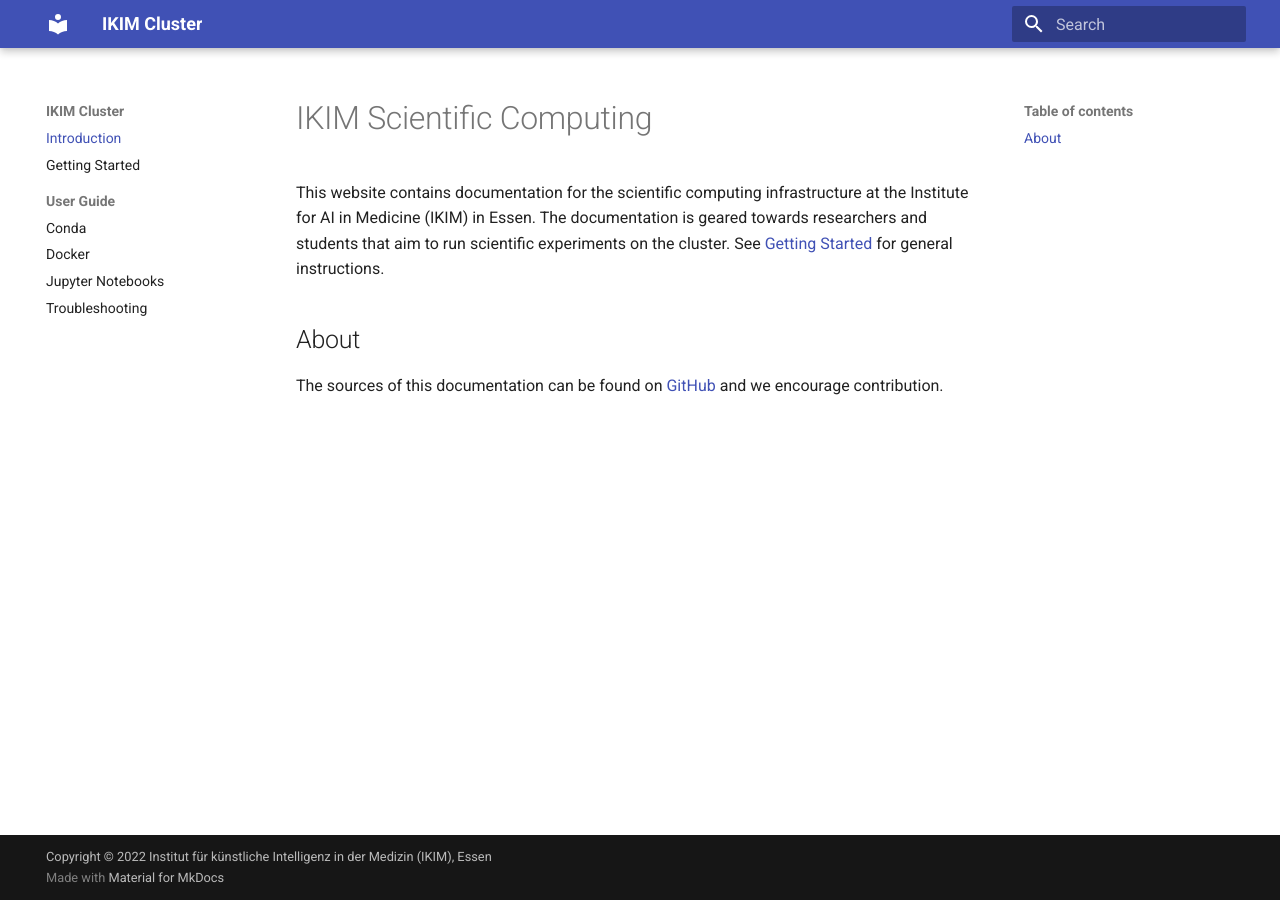
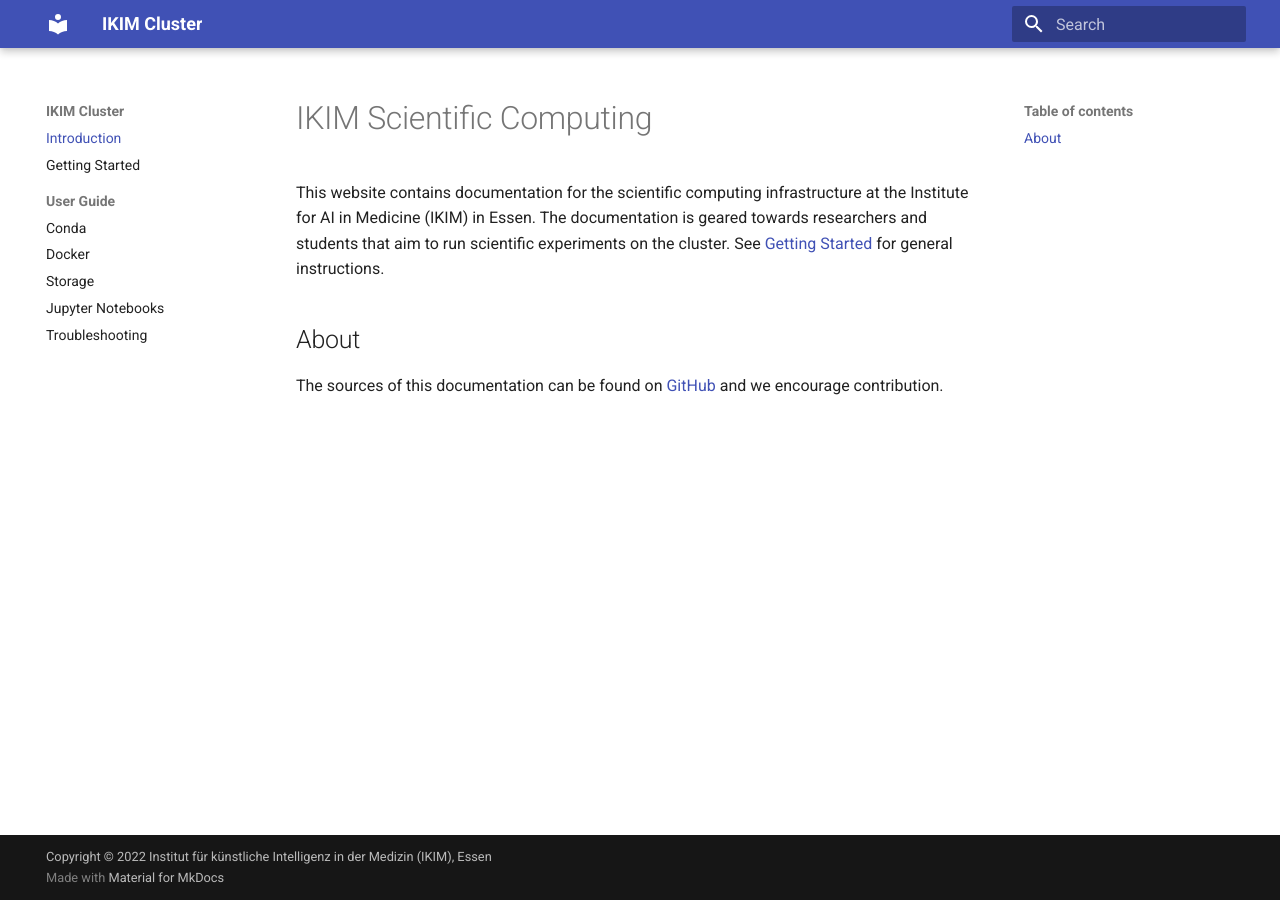
Before and after one commit to IKIM-Essen/ClusterDocs, an MkDocs documentation site: the page built from docs/index.md, in a window 1280 px wide. Built offline with MkDocs 1.6.1 and Material for MkDocs 9.7.7, drawn with Linux system fonts in a browser that asks for light colours.

Commit message:
include storage docs

```diff
--- a/mkdocs.yml
+++ b/mkdocs.yml
@@ -19,5 +19,6 @@ nav:
   - User Guide:
      - Conda: conda.md
      - Docker: docker.md
+     - Storage: storage.md
      - Jupyter Notebooks: jupyter.md
      - Troubleshooting: troubleshooting.md
```
